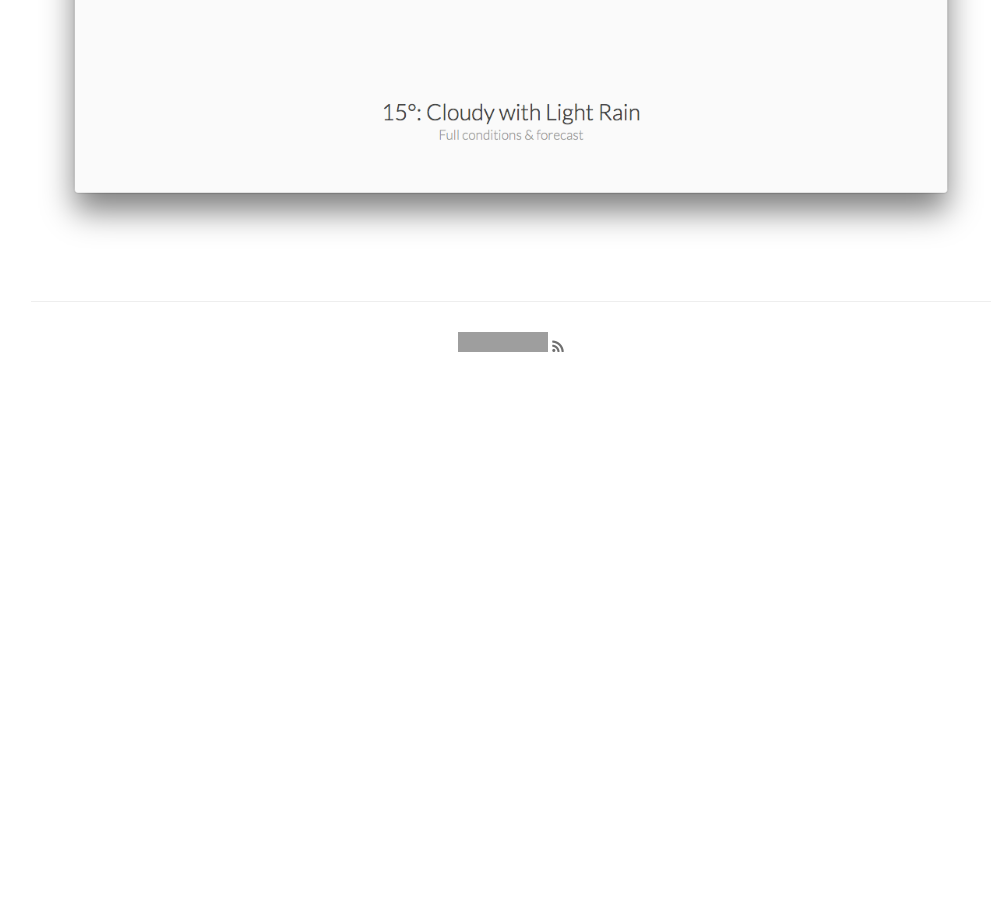
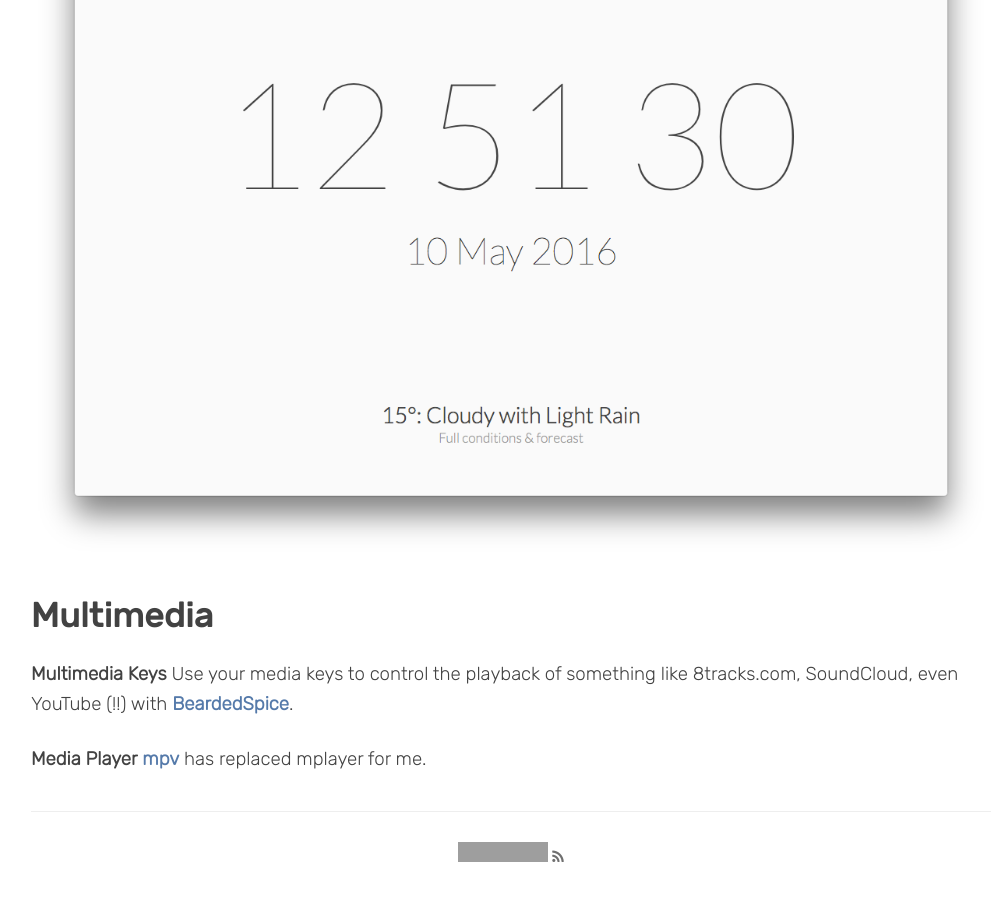
Before and after one commit to 0x414A/0x414a.github.io, a Jekyll site: the page built from _posts/2016-05-10-these_are_a_few_of_my_favourite_tools.markdown, in a window 1280 px wide and 900 px high, scrolled down 7720 px. Shown: the whole window, without its empty margins (129-1127 px from the left). Built offline with Jekyll 4.4.1, drawn with Linux system fonts in a browser that asks for light colours; nearby versions of some CDN libraries; comment, search, counter and statistics services are not loaded; before the commit the page ends 8111 px from its top, so only the background shows below that; some of the changed text lies outside the part shown; grey boxes are pictures that could not be loaded.

Commit message:
Add TOC and multimedia notes.

```diff
--- a/_posts/2016-05-10-these_are_a_few_of_my_favourite_tools.markdown
+++ b/_posts/2016-05-10-these_are_a_few_of_my_favourite_tools.markdown
@@ -4,6 +4,9 @@ title: "These are a few of my favourite tools"
 ---
 
 People, for whatever reason, are "wowed" and "impressed" by my setup. I am not entirely sure why, but since I promised myself I would contribute more posts, more frequently, here's my setup on OS X 10.11.
+
+* TOC
+{:toc}
 
 ### Configuration
 
@@ -84,3 +87,9 @@ Yes, both code-writing and prose-writing involve long hours spent looking at str
  - **ad/element-blocking** [ublock origin](https://addons.mozilla.org/en-US/firefox/addon/ublock-origin/)
 
 ![firefox](/images/firefox.png)
+
+### Multimedia
+
+**Multimedia Keys** Use your media keys to control the playback of something like 8tracks.com, SoundCloud, even YouTube (!!) with [BeardedSpice](http://beardedspice.github.io).
+
+**Media Player** [mpv](https://mpv.io) has replaced mplayer for me.
```
